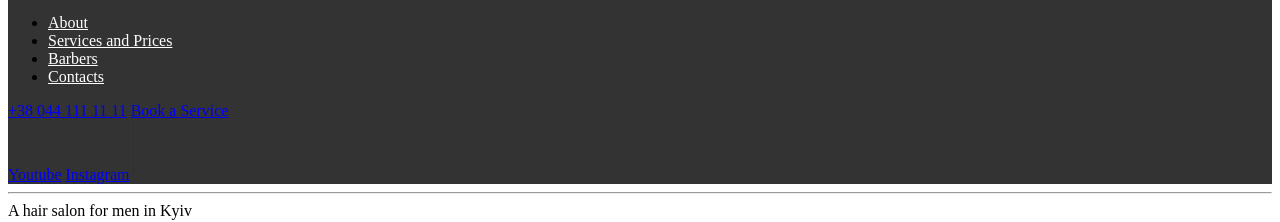
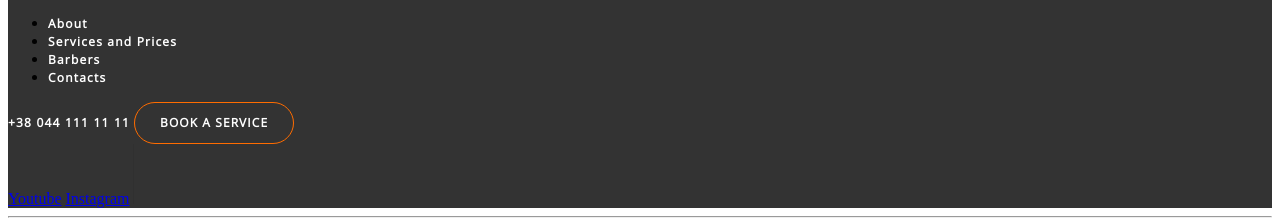
Before and after one commit to mcmariaaa11/barbershop, a plain HTML site: page index.html in a window 1280 px wide. Shown: the part 70-292 px from the top of the page. Drawn offline with nearby package versions, Linux system fonts and the light colour scheme.

Commit message:
Style button

```diff
--- a/css/style.css
+++ b/css/style.css
@@ -1,6 +1,8 @@
 :root {
   --link-color: #fff;
   --heading-font-famiky: 'Raleway', sans-serif;
+  --text-font-family:"Open Sans" , sans-serif;
+  --link-hover-color: #FF6C00;
 }
 
 .global-header {
@@ -10,10 +12,18 @@
 .global-header .main-navigation a:link,
 .global-header .main-navigation a:visited {
     color: var(--link-color);
+    text-decoration: none;
+    font-family: var(--text-font-family);
+    font-size: 12px;
+    font-weight: 600;
+    line-height: 16px;
+    letter-spacing: 0.1em;
+
+
 }
 
 .global-header .main-navigation a:hover {
-    color: #FF6C00;
+    color: var(--link-hover-color);
 }
 
 .global-header .main-navigation a:active {
@@ -29,3 +39,40 @@ h6 {
     font-family:var(--heading-font-famiky);
     font-weight: 700;
 }
+
+.phone-number {
+    color: var(--link-color);
+    font-family: var(--text-font-family);
+    font-size: 12px;
+    font-weight: 600;
+    line-height: 16px;
+    letter-spacing: 0.1em;
+    text-decoration: none;
+
+
+}
+
+.phone-number:hover {
+    color: var(--link-hover-color);
+}
+
+.button {
+    color: var(--link-color);
+    font-family: var(--text-font-family);
+    font-size: 12px;
+    font-weight: 600;
+    line-height: 16px;
+    letter-spacing: 0.09em;
+    text-transform: uppercase;
+    background-color: transparent;
+    border: 1px solid #FF6C00;
+    border-radius: 25px;
+    padding: 12px 25px;
+
+}
+
+.button:hover {
+    background-color: #fff;
+    color: #FF6C00;
+    border: 1px solid #fff;
+}
--- a/index.html
+++ b/index.html
@@ -23,9 +23,10 @@
             </ul>
         </nav>
 
-        <a href="tel:+38 044 111 11 11">+38 044 111 11 11</a>
-        <a href="https://goit.global/ro/contacts/" target="_blank">
-            Book a Service</a>
+        <a href="tel:+380441111111" class="phone-number">+38 044 111 11 11</a>
+
+        <button  type="button" class="button">Book a Service</button>
+
 
             <section>
                 <a href="https://www.youtube.com/" target="_blank">Youtube</a>
```
